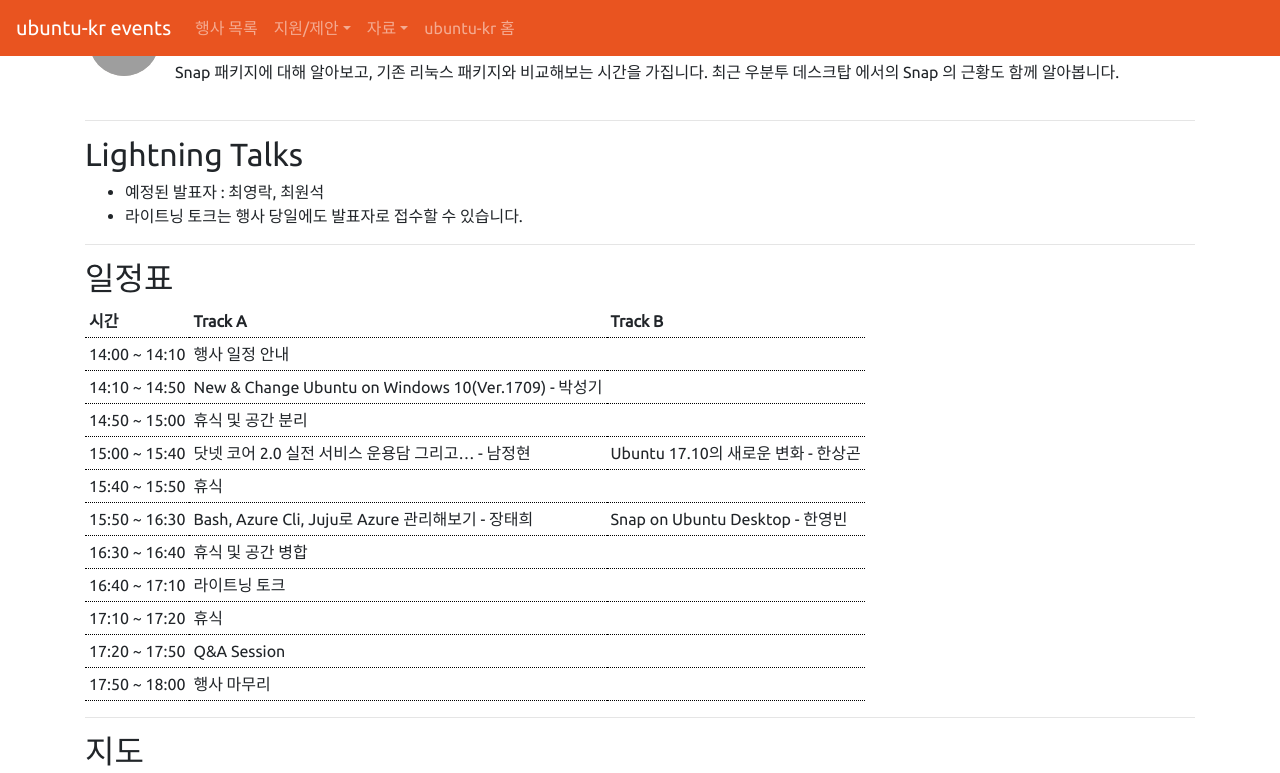
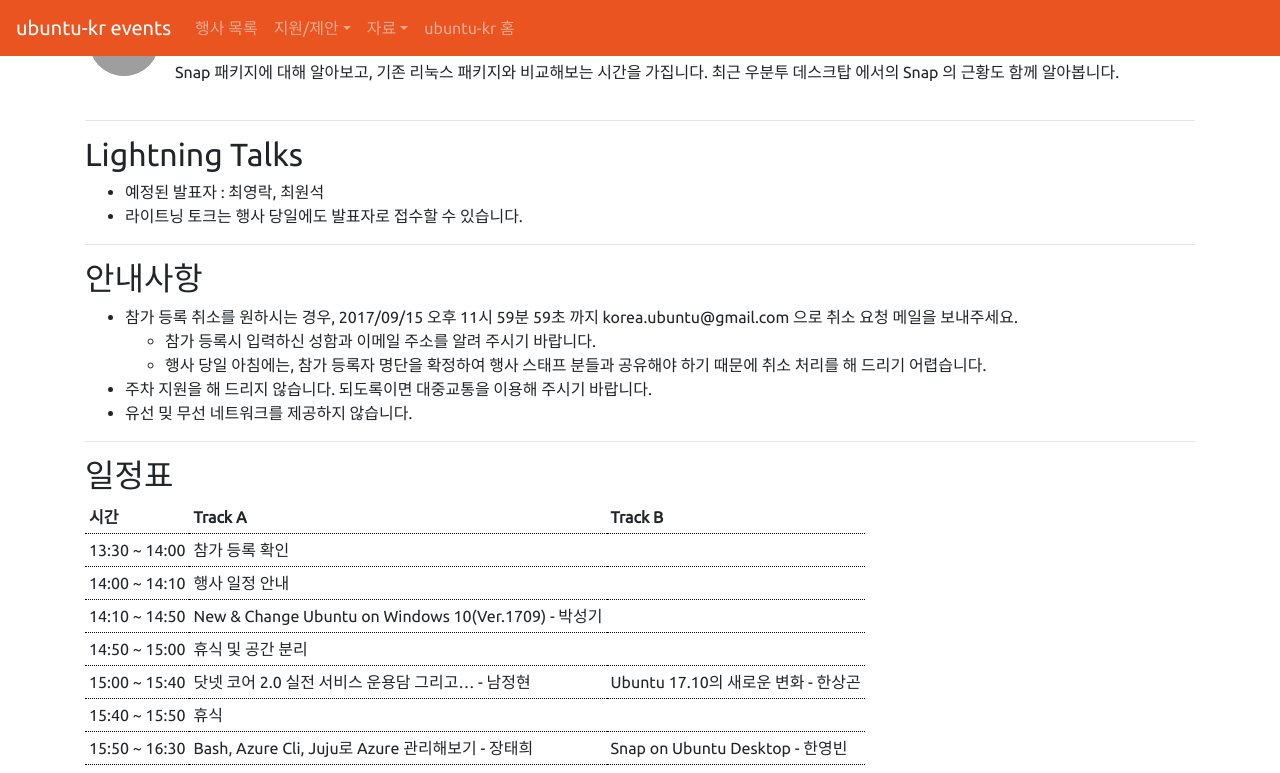
Before and after one commit to ubuntu-kr/events, a Jekyll site: the page built from _posts/2017-08-25-ubuntu-kr-krazure-joint-seminar.md, in a window 1280 px wide and 900 px high, scrolled down 1461 px, cut to the strip 0-773 px from the top of the window. Built offline with Jekyll 4.4.1, drawn with Linux system fonts in a browser that asks for light colours; some of the changed text lies outside the part shown; grey boxes are pictures that could not be loaded.

Commit message:
updated event info

```diff
--- a/_posts/2017-08-25-ubuntu-kr-krazure-joint-seminar.md
+++ b/_posts/2017-08-25-ubuntu-kr-krazure-joint-seminar.md
@@ -6,7 +6,7 @@ date: 2017-08-25 17:20:00 +0900
 start_time: 2017-09-16 14:00:00 +0900
 end_time: 2017-09-16 18:00:00 +0900
 submit_start: 2017-08-25 17:20:00 +0900
-submit_end: 2017-09-16 00:00:00 +0900
+submit_end: 2017-09-15 23:59:59 +0900
 location: "한국마이크로소프트 (서울특별시 종로구 종로1길 50 더케이트윈타워 A동 11층)"
 location_query: "한국마이크로소프트"
 price: "0 KRW"
@@ -59,10 +59,20 @@ image: "https://lh3.googleusercontent.com/2DwijrYqEFIXOHb6Pc5rvYMGvialc_COnuflbw
 
 ---
 
+## 안내사항
+- 참가 등록 취소를 원하시는 경우, 2017/09/15 오후 11시 59분 59초 까지 korea.ubuntu@gmail.com 으로 취소 요청 메일을 보내주세요.
+  - 참가 등록시 입력하신 성함과 이메일 주소를 알려 주시기 바랍니다.
+  - 행사 당일 아침에는, 참가 등록자 명단을 확정하여 행사 스태프 분들과 공유해야 하기 때문에 취소 처리를 해 드리기 어렵습니다.
+- 주차 지원을 해 드리지 않습니다. 되도록이면 대중교통을 이용해 주시기 바랍니다.
+- 유선 밎 무선 네트워크를 제공하지 않습니다.
+
+---
+
 ## 일정표
 
 시간 | Track A | Track B
 --- | --- | ---
+13:30 ~ 14:00 | 참가 등록 확인
 14:00 ~ 14:10 | 행사 일정 안내
 14:10 ~ 14:50 | New & Change Ubuntu on Windows 10(Ver.1709) - 박성기
 14:50 ~ 15:00	| 휴식 및 공간 분리
```
